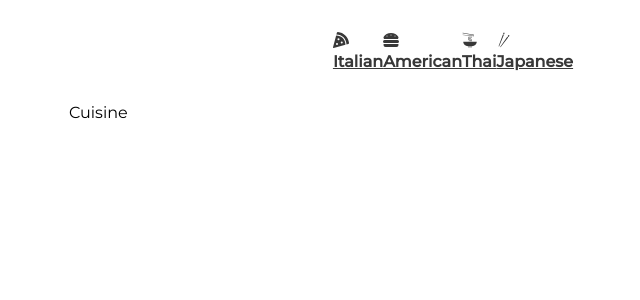
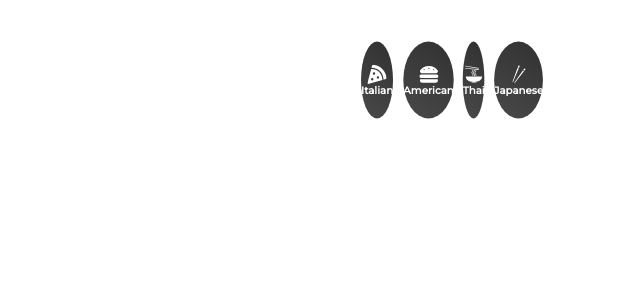
Before and after one commit to dev01yusuf/recipes, a React (Create React App) app: page /cuisine in a window 1280 px wide. Shown: the top 300 px of the page, without its empty margins (187-827 px from the left). Built offline with nearby package versions, Linux system fonts and the light colour scheme.

Commit message:
get list categories in loop cuisine

```diff
--- a/src/components/Category.jsx
+++ b/src/components/Category.jsx
@@ -6,22 +6,22 @@
 function Category() {
   return (
     <List>
-        <NavLink to={"/cuisine/Italian"}>
+        <SLink to={"/cuisine/Italian"}>
             <FaPizzaSlice />
             <h4>Italian</h4>
-        </NavLink>
-        <NavLink  to={"/cuisine/American"}>
+        </SLink>
+        <SLink  to={"/cuisine/American"}>
             <FaHamburger />
             <h4>American</h4>
-        </NavLink>
-        <NavLink  to={"/cuisine/Thai"}>
+        </SLink>
+        <SLink  to={"/cuisine/Thai"}>
             <GiNoodles />
             <h4>Thai</h4>
-        </NavLink>
-        <NavLink  to={"/cuisine/Japanese"}>
+        </SLink>
+        <SLink  to={"/cuisine/Japanese"}>
             <GiChopsticks />
             <h4>Japanese</h4>
-        </NavLink>
+        </SLink>
     </List>
   )
 }
@@ -31,4 +31,27 @@
     justify-content: center;
     margin: 2rem 0rem;
 `
+const SLink = styled(NavLink)`
+    display:flex;
+    flex-direction:column;
+    justify-content:center;
+    align-items:center;
+    border-radius:50%;
+    margin-right;2rem;
+    text-decoration: none;
+    background : linear-gradient(35deg, #494949, #313131);
+    widht; 6rem;
+    height: 6rem;
+    cursor:pointer;
+    transform: scale(0.8);
+
+    h4{
+        color:white;
+        font-size:0.8rem;
+    }
+    svg{
+        color: white;
+        font-size: 1.5rem;
+    }
+`
 export default Category
--- a/src/pages/Cuisine.jsx
+++ b/src/pages/Cuisine.jsx
@@ -1,10 +1,56 @@
-import React from 'react'
+import React, { useEffect, useState } from 'react';
+import styled from 'styled-components';
+import { motion } from "framer-motion";
+import { Link, useParams } from "react-router-dom";
 
 
 function Cuisine() {
+
+  const [cuisine, setCuisine] = useState([]);
+  let params = useParams();
+
+  const getCuisine = async (name) => {
+    const data = await fetch(
+      `https://api.spoonacular.com/recipes/complexSearch?apiKey=${process.env.REACT_APP_API_KEY}&cuisine=${name}`)
+
+      const recipes = await data.json();
+    setCuisine(recipes.results);
+  };
+  useEffect(() => {
+    getCuisine(params.type)
+    console.log(params.type)
+  }, [params.type]);
+
   return (
-    <div>Cuisine</div>
+    <Grid>
+      {cuisine.map((item) => {
+        return(
+          <card key={item.id}>
+              <img src={item.image} alt="" />
+              <h4>{item.title}</h4>
+          </card>
+        )
+      })}
+    </Grid>
   )
 }
+const Grid = styled.div`
+  display:grid;
+  grid-template-columns: repeat(auto-fit, minmax(20rem, 1fr));
+  grid-gap: 3rem;
+`;
+const Card = styled.div`
+  img{
+    width: 100%;
+    border-radius: 2rem;
+  }
+  a{
+    text-decoration: none;
+  }
+  h4{
+    text-align: center;
+    padding: 1rem;
+  }
+`;
 
 export default Cuisine
--- a/src/pages/Pages.jsx
+++ b/src/pages/Pages.jsx
@@ -7,7 +7,7 @@
   return (
         <Routes>
           <Route path="/" element={<Home />} />
-          <Route path="/cuisine" element={<Cuisine />} />
+          <Route path="/cuisine/:type" element={<Cuisine />} />
         </Routes>
   );
 }
```
